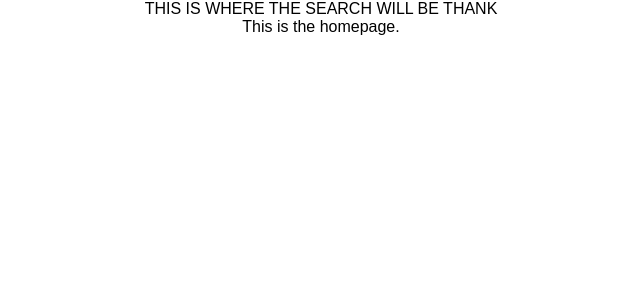
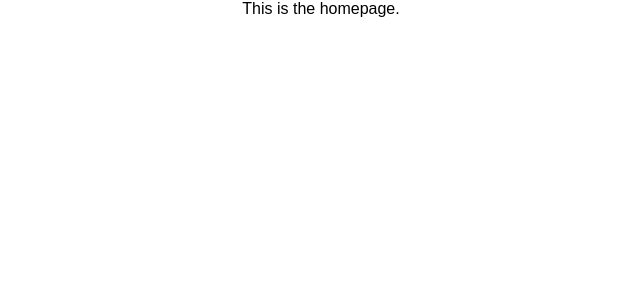
Before and after one commit to cspenc/WorriR, a React (Create React App) app in the folder front-end/: page / in a window 1280 px wide. Shown: the top 300 px of the page, without its empty margins (319-959 px from the left). Built offline with nearby package versions, Linux system fonts and the light colour scheme.

Commit message:
back to the beginning

```diff
--- a/front-end/src/App.js
+++ b/front-end/src/App.js
@@ -1,13 +1,10 @@
 import React, { Component } from 'react';
 import '../public/styling/App.css';
-
-import SearchBar from './components/search_bar';
 
 class App extends Component {
   render() {
     return (
       <div className="App">
-        <SearchBar />
         This is the homepage.
       </div>
     );
--- a/front-end/src/components/search_bar.js
+++ /dev/null
@@ -1,11 +0,0 @@
-import React, { Component } from 'react';
-
-export default class SearchBar extends Component {
-  render() {
-    return (
-      <div className="SearchBar">
-        THIS IS WHERE THE SEARCH WILL BE THANK
-      </div>
-    )
-  }
-}
```
Also changed, not shown: 1 other file (tests, documents, lock files or other folders).
